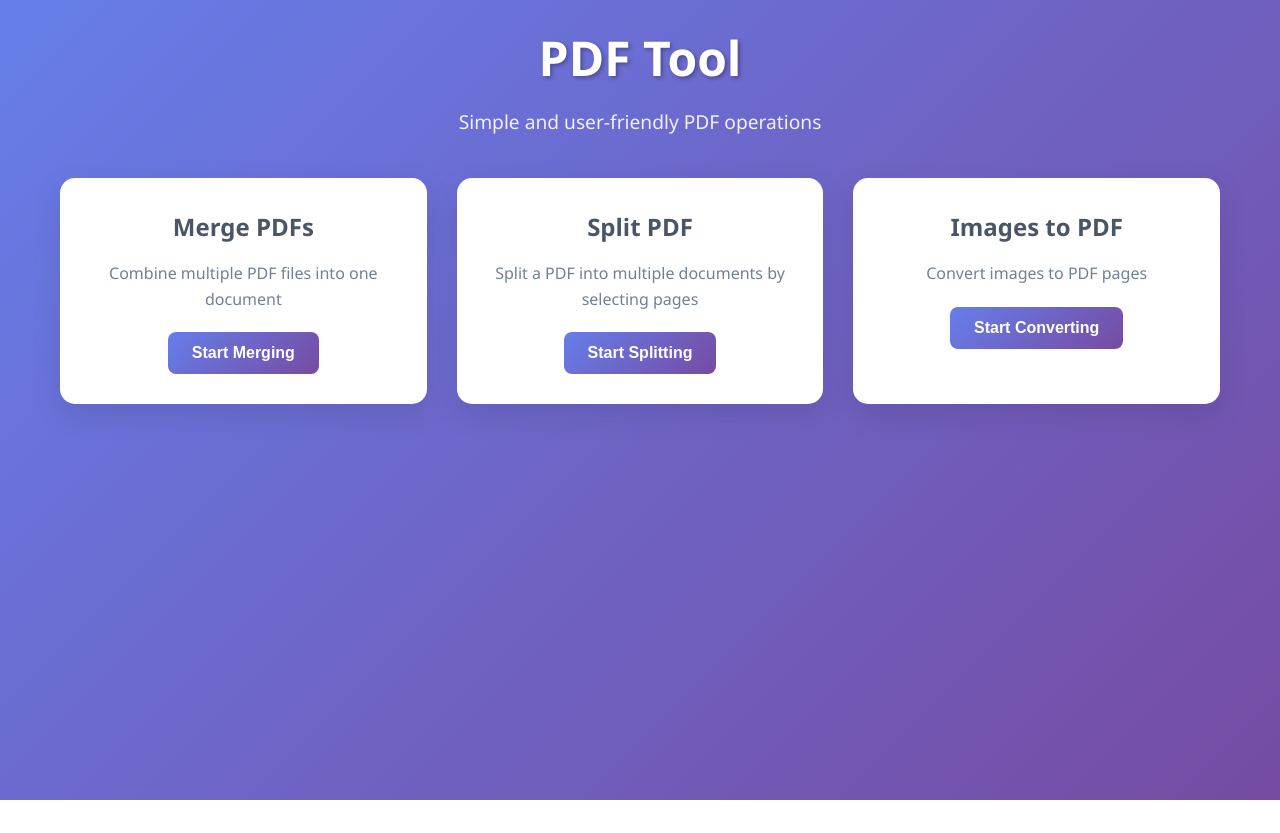
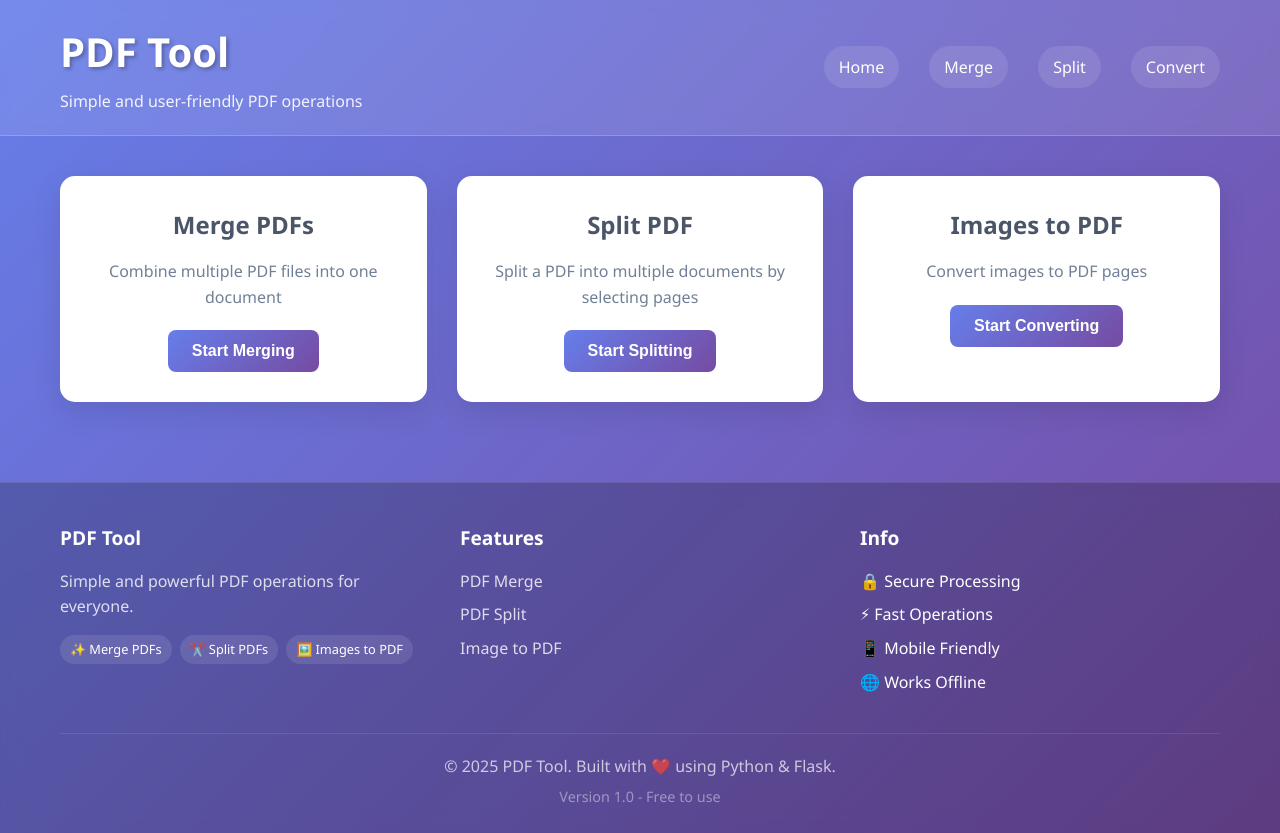
Before and after one commit to nglduy/PDFTool-Web, a Flask app: page / in a window 1280 px wide. Before the commit the page ends 800 px from the top, so only its background shows below. Run offline with Flask 3, Linux system fonts and the light colour scheme.

Commit message:
Adding base page and extend index page

```diff
--- a/static/css/style.css
+++ b/static/css/style.css
@@ -10,29 +10,72 @@ body {
     color: #333;
     background: linear-gradient(135deg, #667eea 0%, #764ba2 100%);
     min-height: 100vh;
+    display: flex;
+    flex-direction: column;
+}
+
+/* Header Styles */
+.main-header {
+    background: rgba(255, 255, 255, 0.1);
+    backdrop-filter: blur(10px);
+    padding: 20px 0;
+    border-bottom: 1px solid rgba(255, 255, 255, 0.2);
+}
+
+.header-container {
+    max-width: 1200px;
+    margin: 0 auto;
+    padding: 0 20px;
+    display: flex;
+    justify-content: space-between;
+    align-items: center;
+    flex-wrap: wrap;
+}
+
+.logo h1 a {
+    color: white;
+    text-decoration: none;
+    font-size: 2.5rem;
+    text-shadow: 2px 2px 4px rgba(0,0,0,0.3);
+}
+
+.tagline {
+    color: rgba(255, 255, 255, 0.9);
+    font-size: 1rem;
+    margin-top: 5px;
+}
+
+.main-nav ul {
+    display: flex;
+    list-style: none;
+    gap: 30px;
+}
+
+.nav-link {
+    color: white;
+    text-decoration: none;
+    font-weight: 500;
+    padding: 10px 15px;
+    border-radius: 25px;
+    transition: all 0.3s ease;
+    background: rgba(255, 255, 255, 0.1);
+}
+
+.nav-link:hover {
+    background: rgba(255, 255, 255, 0.2);
+    transform: translateY(-2px);
+}
+
+/* Main Content */
+.main-content {
+    flex: 1;
+    padding: 40px 0;
 }
 
 .container {
     max-width: 1200px;
     margin: 0 auto;
-    padding: 20px;
-}
-
-header {
-    text-align: center;
-    margin-bottom: 40px;
-    color: white;
-}
-
-header h1 {
-    font-size: 3rem;
-    margin-bottom: 10px;
-    text-shadow: 2px 2px 4px rgba(0,0,0,0.3);
-}
-
-header p {
-    font-size: 1.2rem;
-    opacity: 0.9;
+    padding: 0 20px;
 }
 
 .tools-grid {
@@ -271,12 +314,110 @@ header p {
     color: #4a5568;
 }
 
+/* Footer Styles */
+.main-footer {
+    background: rgba(0, 0, 0, 0.2);
+    backdrop-filter: blur(10px);
+    color: white;
+    padding: 40px 0 20px;
+    border-top: 1px solid rgba(255, 255, 255, 0.1);
+    margin-top: auto;
+}
+
+.footer-container {
+    max-width: 1200px;
+    margin: 0 auto;
+    padding: 0 20px;
+}
+
+.footer-content {
+    display: grid;
+    grid-template-columns: repeat(auto-fit, minmax(250px, 1fr));
+    gap: 40px;
+    margin-bottom: 30px;
+}
+
+.footer-section h4 {
+    font-size: 1.2rem;
+    margin-bottom: 15px;
+    color: #fff;
+}
+
+.footer-section p {
+    color: rgba(255, 255, 255, 0.8);
+    margin-bottom: 10px;
+}
+
+.footer-features {
+    display: flex;
+    flex-wrap: wrap;
+    gap: 8px;
+    margin-top: 15px;
+}
+
+.feature-tag {
+    background: rgba(255, 255, 255, 0.1);
+    padding: 4px 10px;
+    border-radius: 15px;
+    font-size: 0.8rem;
+    color: #fff;
+}
+
+.footer-links {
+    list-style: none;
+}
+
+.footer-links li {
+    margin-bottom: 8px;
+}
+
+.footer-links a {
+    color: rgba(255, 255, 255, 0.8);
+    text-decoration: none;
+    transition: color 0.3s ease;
+}
+
+.footer-links a:hover {
+    color: #fff;
+}
+
+.footer-bottom {
+    border-top: 1px solid rgba(255, 255, 255, 0.1);
+    padding-top: 20px;
+    text-align: center;
+}
+
+.footer-bottom p {
+    color: rgba(255, 255, 255, 0.7);
+    margin-bottom: 5px;
+}
+
+.version {
+    font-size: 0.9rem;
+    opacity: 0.6;
+}
+
 @media (max-width: 768px) {
     .container {
         padding: 10px;
     }
 
-    header h1 {
+    .header-container {
+        flex-direction: column;
+        text-align: center;
+        gap: 20px;
+    }
+
+    .main-nav ul {
+        gap: 15px;
+    }
+
+    .nav-link {
+        padding: 8px 12px;
+        font-size: 0.9rem;
+    }
+
+    .logo h1 a {
         font-size: 2rem;
     }
 
@@ -292,4 +433,14 @@ header p {
     .upload-box {
         padding: 40px 20px;
     }
+
+    .footer-content {
+        grid-template-columns: 1fr;
+        gap: 30px;
+        text-align: center;
+    }
+
+    .footer-features {
+        justify-content: center;
+    }
 }
--- /dev/null
+++ b/templates/base.html
@@ -0,0 +1,88 @@
+<!DOCTYPE html>
+<html lang="en">
+<head>
+    <meta charset="UTF-8">
+    <meta name="viewport" content="width=device-width, initial-scale=1.0">
+    <title>{% block title %}PDF Tool - Simple PDF Operations{% endblock %}</title>
+    <link rel="stylesheet" href="{{ url_for('static', filename='css/style.css') }}">
+    {% block extra_css %}{% endblock %}
+</head>
+<body>
+    <!-- Header -->
+    <header class="main-header">
+        <div class="header-container">
+            <div class="logo">
+                <h1><a href="{{ url_for('index') }}">PDF Tool</a></h1>
+                <p class="tagline">Simple and user-friendly PDF operations</p>
+            </div>
+            <nav class="main-nav">
+                <ul>
+                    <li><a href="{{ url_for('index') }}" class="nav-link">Home</a></li>
+                    <li><a href="#merge" class="nav-link">Merge</a></li>
+                    <li><a href="#split" class="nav-link">Split</a></li>
+                    <li><a href="#convert" class="nav-link">Convert</a></li>
+                </ul>
+            </nav>
+        </div>
+    </header>
+
+    <!-- Main Content -->
+    <main class="main-content">
+        <div class="container">
+            {% block content %}{% endblock %}
+        </div>
+    </main>
+
+    <!-- Footer -->
+    <footer class="main-footer">
+        <div class="footer-container">
+            <div class="footer-content">
+                <div class="footer-section">
+                    <h4>PDF Tool</h4>
+                    <p>Simple and powerful PDF operations for everyone.</p>
+                    <p class="footer-features">
+                        <span class="feature-tag">✨ Merge PDFs</span>
+                        <span class="feature-tag">✂️ Split PDFs</span>
+                        <span class="feature-tag">🖼️ Images to PDF</span>
+                    </p>
+                </div>
+
+                <div class="footer-section">
+                    <h4>Features</h4>
+                    <ul class="footer-links">
+                        <li><a href="#merge">PDF Merge</a></li>
+                        <li><a href="#split">PDF Split</a></li>
+                        <li><a href="#convert">Image to PDF</a></li>
+                    </ul>
+                </div>
+
+                <div class="footer-section">
+                    <h4>Info</h4>
+                    <ul class="footer-links">
+                        <li>🔒 Secure Processing</li>
+                        <li>⚡ Fast Operations</li>
+                        <li>📱 Mobile Friendly</li>
+                        <li>🌐 Works Offline</li>
+                    </ul>
+                </div>
+            </div>
+
+            <div class="footer-bottom">
+                <p>&copy; 2025 PDF Tool. Built with ❤️ using Python & Flask.</p>
+                <p class="version">Version 1.0 - Free to use</p>
+            </div>
+        </div>
+    </footer>
+
+    <!-- Loading overlay -->
+    <div id="loading" style="display: none;">
+        <div class="loading-spinner">
+            <p>Processing...</p>
+        </div>
+    </div>
+
+    <!-- JavaScript -->
+    <script src="{{ url_for('static', filename='js/script.js') }}"></script>
+    {% block extra_js %}{% endblock %}
+</body>
+</html>
--- a/templates/index.html
+++ b/templates/index.html
@@ -1,20 +1,6 @@
-<!DOCTYPE html>
-<html lang="en">
-<head>
-    <meta charset="UTF-8">
-    <meta name="viewport" content="width=device-width, initial-scale=1.0">
-    <title>PDF Tool - Simple PDF Operations</title>
-    <link rel="stylesheet" href="{{ url_for('static', filename='css/style.css') }}">
-</head>
-</head>
-<body>
-    <div class="container">
-        <header>
-            <h1>PDF Tool</h1>
-            <p>Simple and user-friendly PDF operations</p>
-        </header>
+{% extends "base.html" %}
 
-        <main>
+{% block content %}
 <div class="tools-grid">
     <div class="tool-card" id="merge-card">
         <h3>Merge PDFs</h3>
@@ -81,13 +67,6 @@
     <button class="btn btn-success" id="convert-submit" style="display: none;">Convert to PDF</button>
     <button class="btn btn-secondary" onclick="hideTool()">Back</button>
 </div>
-        </main>
-
-        <div id="loading" style="display: none;">
-            <div class="loading-spinner">
-                <p>Processing...</p>
-            </div>
-        </div>
 
 <div id="result" class="result-section" style="display: none;">
     <h3>Operation Complete!</h3>
@@ -95,8 +74,4 @@
     <a id="download-link" class="btn btn-success" style="display: none;">Download Result</a>
     <button class="btn btn-primary" onclick="resetTool()">Start Over</button>
 </div>
-    </div>
-
-    <script src="{{ url_for('static', filename='js/script.js') }}"></script>
-</body>
-</html>
+{% endblock %}
```
Lines whose indentation alone changed are shown as unchanged.
